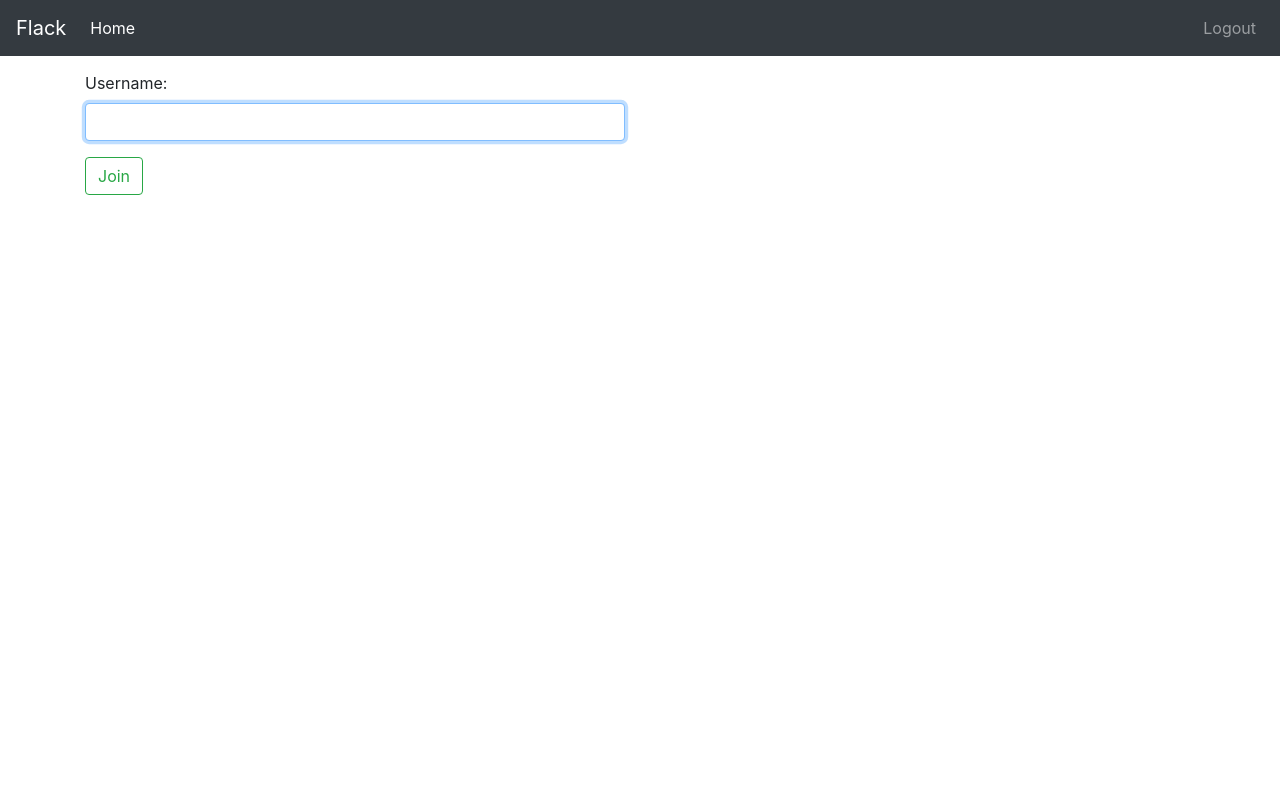
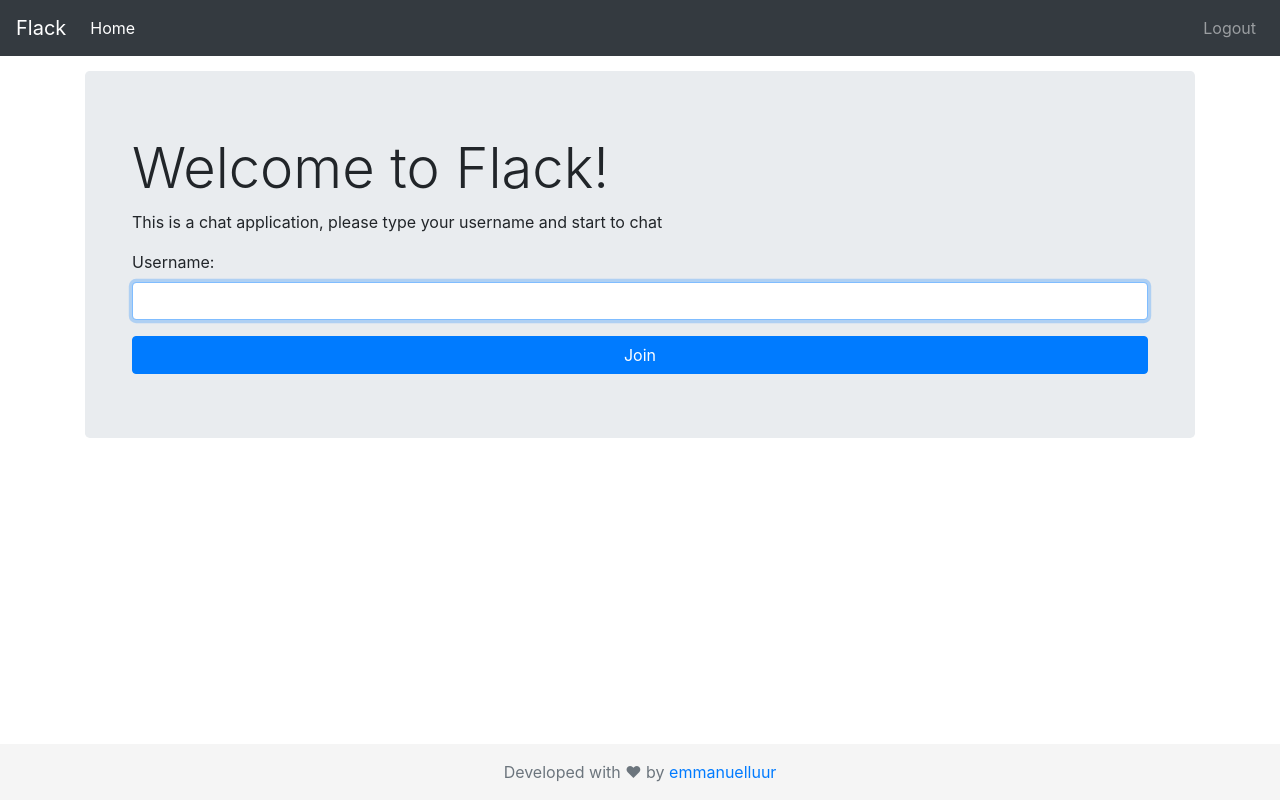
Before and after one commit to emmanuelluur/Flack_app, a Flask app: page / in a window 1280 px wide. Run offline with Flask 2, Linux system fonts and the light colour scheme; some libraries are stand-ins or nearby versions.

Commit message:
user create room

```diff
--- a/application.py
+++ b/application.py
@@ -10,4 +10,4 @@ socketio = SocketIO(app)
 from controller.chat import *
 
 if __name__ == "__main__":
-    socketio.run(app, debug=True)
+    socketio.run(app,host='0.0.0.0', debug=True)
--- a/controller/chat.py
+++ b/controller/chat.py
@@ -5,6 +5,7 @@ from flask import Flask, request, url_for, jsonify, \
 from flask_socketio import SocketIO, emit, join_room, \
     leave_room, close_room, rooms, disconnect
 
+socketio = SocketIO(app)
 # variables
 users = []
 rooms = ['public']
@@ -38,15 +39,20 @@ def me(me):
         return redirect(url_for('index'))
     return render_template("user.html", title='Flack', user=me, rooms=rooms)
 
-@app.route("/create/room", methods = ['POST'])
+
+@app.route("/create/room", methods=['POST'])
 def create_room():
     if request.method == 'POST':
         room = request.form['room']
         if len(room) < 2:
-            return jsonify({"type:": "error", "response": "Must be higher than 1 letters"})
-        #rooms.append(room)
-        return jsonify({"type:": "success", "response": "Room Created"})
+            return jsonify({"type": "error", "response": "Must be higher than 1 letters"})
+        if room in rooms:
+            return jsonify({"type": "error", "response": "Room already registered"})
+        rooms.append(room)
+        return jsonify({"type": "success", "response": "Room Created"})
     return jsonify({})
+
+
 @app.route("/logout")
 def logout():
     if len(users) > 0:
@@ -55,5 +61,11 @@ def logout():
     return redirect("/", code=302)
 
 
+@socketio.on("create_room")
+def created_room(data):
+    message = data['room']
+    emit("room_created", {"room": message}, broadcast=True)
+
+
 if __name__ == "__main__":
     pass
--- a/static/css/me.css
+++ b/static/css/me.css
@@ -1,3 +1,6 @@
 .app {
     padding-top: 15px;
 }
+.footer {
+    background-color: #f5f5f5;
+  }
--- a/templates/index.html
+++ b/templates/index.html
@@ -1,14 +1,22 @@
 {% extends "base/base.html" %}
 {% block main %}
-<section class="row">
-    <div class="col-sm-6">
+<div class="jumbotron">
+    <div class="container">
+        <h1 class="display-4">Welcome to Flack!</h1>
+        <p>This is a chat application, please type your username and start to chat</p>
         <form class="form" method="POST" action="{{ url_for('join_user') }}">
             <div class="form-group">
                 <label for="username">Username:</label>
                 <input type="text" class="form-control" name="username" id="username" required autofocus>
             </div>
-            <button type="submit" class="btn btn-outline-success">Join</button>
+            <button type="submit" class="btn btn-primary btn-block">Join</button>
         </form>
     </div>
-</section>
+</div>
+
+<footer class="footer mt-auto py-3 fixed-bottom text-center">
+    <div class="container">
+        <span class="text-muted">Developed with ♥ by <a href="https://twitter.com/emmanuelluur">emmanuelluur</a></span>
+    </div>
+</footer>
 {% endblock %}
```
Also changed, not shown: static/js/user.js (+38 -4 lines), templates/user.html (+7 -4 lines).
